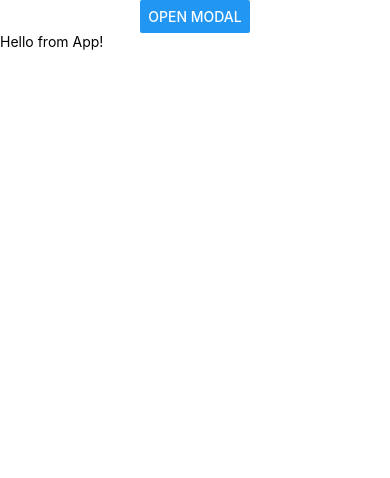
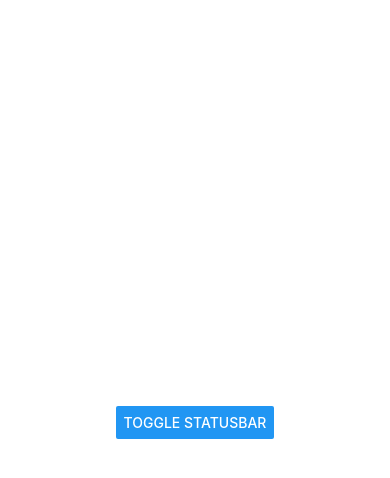
Before and after one commit to nhm20/Splitwise, a React Native app: screen / in a window 390 px wide. Shown: the top 478 px of the page. Built offline with nearby package versions, Linux system fonts and the light colour scheme.

Commit message:
Statusbar

```diff
--- a/App.jsx
+++ b/App.jsx
@@ -1,11 +1,26 @@
-import { StatusBar, Text, View } from "react-native";
-import ModalExample from "./ModalExample";
+import { useState } from "react";
+import { Button, StatusBar, StyleSheet, Text, View } from "react-native";
 
 export default function App() {
+  const [visible, setVisible] = useState(false);
   return (
-    <View style={{ width: "100%" }}>
-      <ModalExample />
-      <Text>Hello from App!</Text>
+    <View style={styles.container}>
+      <StatusBar
+        backgroundColor={"blue"}
+        animated={true}
+        hidden={!visible}
+        barStyle="dark-content"
+      />
+      <Button title="Toggle StatusBar" onPress={() => setVisible(!visible)} />
     </View>
   );
 }
+
+const styles = StyleSheet.create({
+  container: {
+    flex: 1,
+    justifyContent: "center",
+    alignItems: "center",
+    paddingTop: StatusBar.currentHeight + 6,
+  },
+});
--- a/ModalExample.jsx
+++ /dev/null
@@ -1,44 +0,0 @@
-import { useState } from "react";
-import { Button, Modal, StatusBar, StyleSheet, Text, View } from "react-native";
-
-const ModalExample = () => {
-  const [open, setOpen] = useState(false);
-  return (
-    <View style={styles.container}>
-      <Modal visible={open} animationType="slide">
-        <View style={styles.modal}>
-          <Text>Hello from Modal!</Text>
-          <Button title="Close" onPress={() => setOpen(false)} />
-        </View>
-      </Modal>
-      <Button title="Open Modal" onPress={() => setOpen(true)} />
-    </View>
-  );
-};
-
-const styles = StyleSheet.create({
-  container: {
-    flex: 1,
-    justifyContent: "center",
-    alignItems: "center",
-    paddingTop: StatusBar.currentHeight + 6,
-  },
-  modal: {
-    padding: 20,
-    margin: 20,
-    shadowOffset: {
-      width: 0,
-      height: 2,
-    },
-    shadowOpacity: 0.25,
-    shadowRadius: 4,
-    shadowColor: "black",
-    elevation: 5,
-    width: 500,
-    height: 500,
-  },
-  button: {
-    marginTop: 20,
-  },
-});
-export default ModalExample;
```
Also changed, not shown: image/ImageExample.jsx (added), resources/Screenshot 2025-08-20 205801.png (added).
